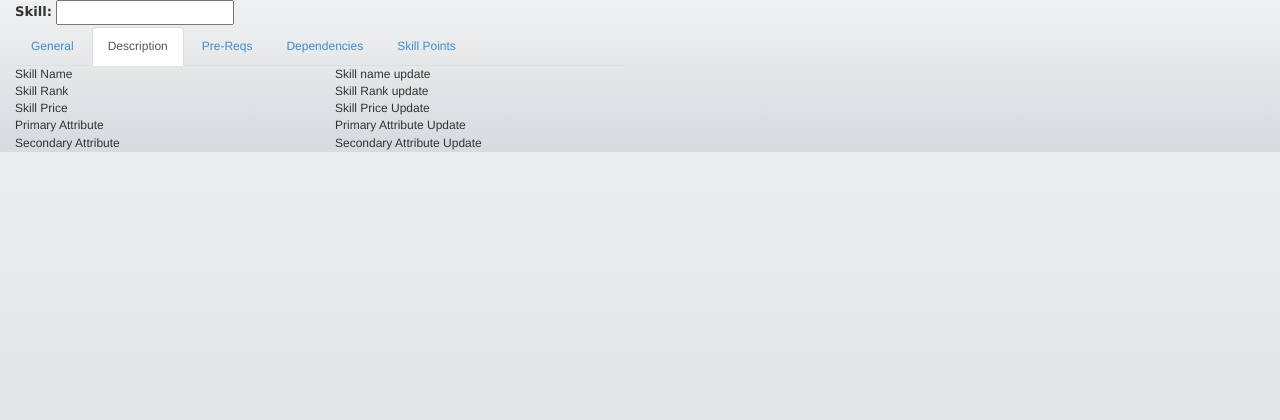
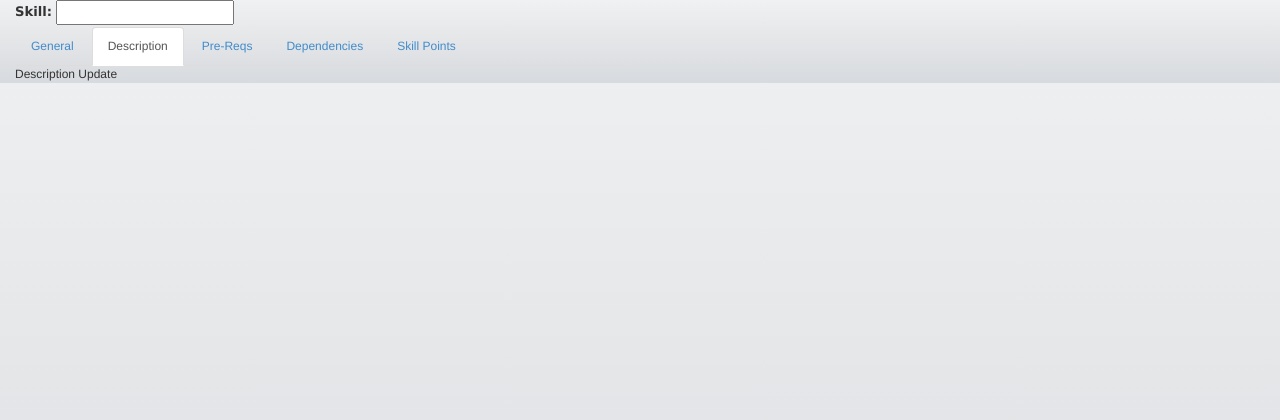
Before and after one commit to hbbtstar/PyHq, a Django app: page /skillplanner/ in a window 1280 px wide, after a click on "Description". Shown: the top 420 px of the page. Run offline with Django 3.2, Linux system fonts and the light colour scheme; some libraries are stand-ins or nearby versions.

Commit message:
AJAX skillplanner beginning implementation

```diff
--- a/PyHq/apps/skillplanner/views.py
+++ b/PyHq/apps/skillplanner/views.py
@@ -32,10 +32,15 @@
         skill_json['skill_id'] = skill.skill_id
         skill_json['name'] = skill.name
         skill_json['rank'] = skill.rank
-        skill_json['primaryAttribute'] = skill.primaryAttribute
-        skill_json['secondaryAttribute'] = skill.secondaryAttribute
+        skill_json['primaryAttribute'] = skill.primaryAttribute.title()
+        skill_json['secondaryAttribute'] = skill.secondaryAttribute.title()
         skill_json['description'] = skill.description
-
+        skill_json['prereqs'] = {}
+        prereq_set = RequiredSkill.objects.filter(from_skill_id=skill.skill_id)
+        for i in prereq_set:
+            prereq_skill = Skill.objects.get(skill_id=i.required_id)
+            prereq_name = prereq_skill.name
+            skill_json['prereqs'][prereq_name] = i.required_level
         results.append(skill_json)
         data = json.dumps(results)
     else:
--- a/PyHq/templates/skillplanner.html
+++ b/PyHq/templates/skillplanner.html
@@ -12,6 +12,12 @@
             document.getElementById("skillrank").innerHTML=data[0].rank
             document.getElementById("primaryattribute").innerHTML=data[0].primaryAttribute
             document.getElementById("secondaryattribute").innerHTML=data[0].secondaryAttribute
+            document.getElementById("description").innerHTML=data[0].description
+            var prereq_html = ""
+            $.each(data[0].prereqs, function(key, value) {
+                prereq_html += "<li>" + key + ": " + value + "</li>"
+            });
+            document.getElementById("prereq_skills").innerHTML=prereq_html
         });
 
 
@@ -67,6 +73,20 @@
                             <div class="col-md-6" id="secondaryattribute">Secondary Attribute Update</div>
                         </div>
                     </div>
+                    <div class="tab-pane" id="description">
+                        <div class="row">
+                            <div class="col-md-6" id="description"> Description Update</div>
+                        </div>
+                    </div>
+                    <div class="tab-pane" id="prereqs">
+                        <div class="row">
+                            <div class="col-md-6">
+                                <ul id ="prereq_skills">
+
+                                </ul>
+                            </div>
+                        </div>
+                    </div>
                 </div>
             </div>
         </div>
```
